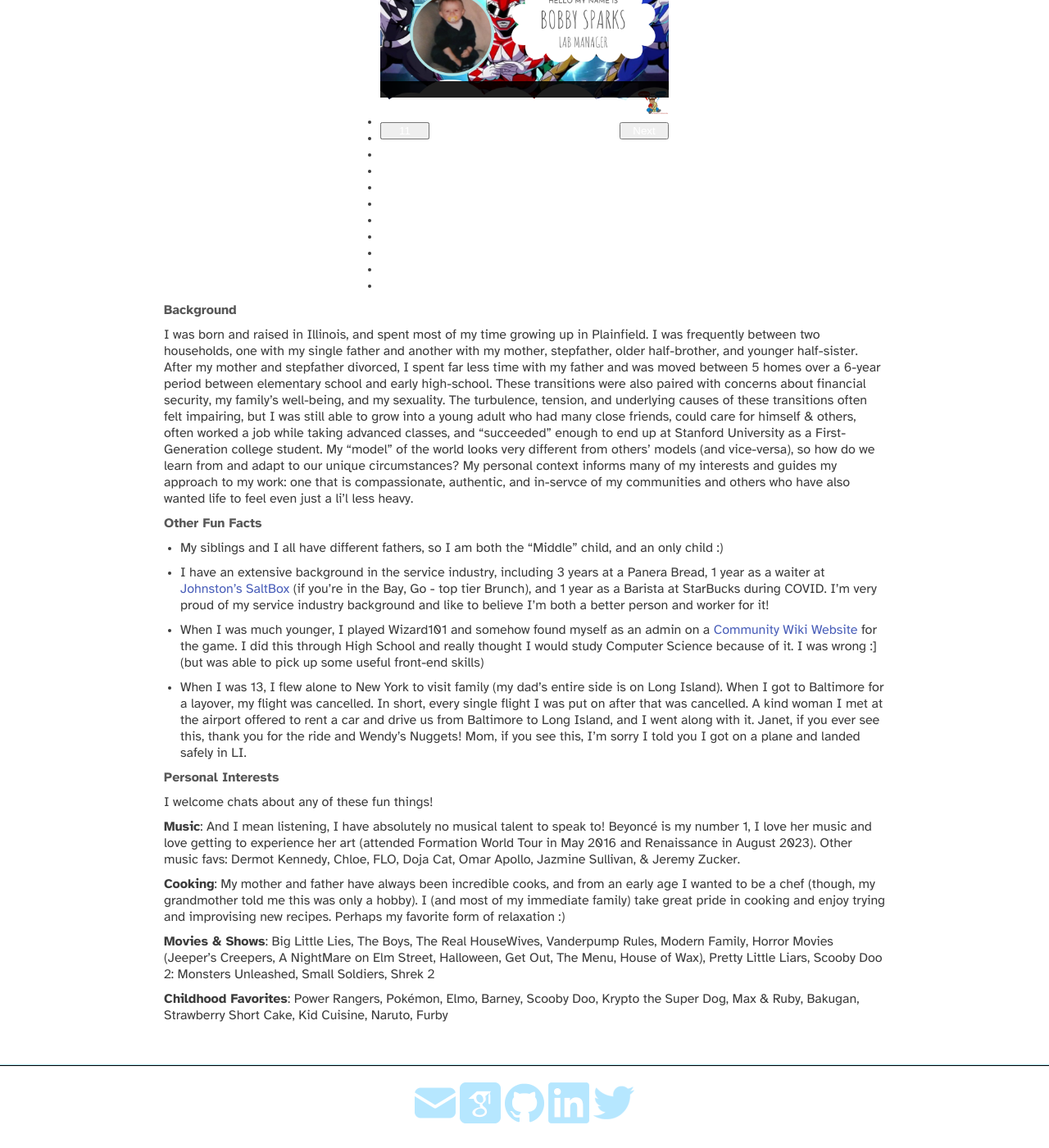
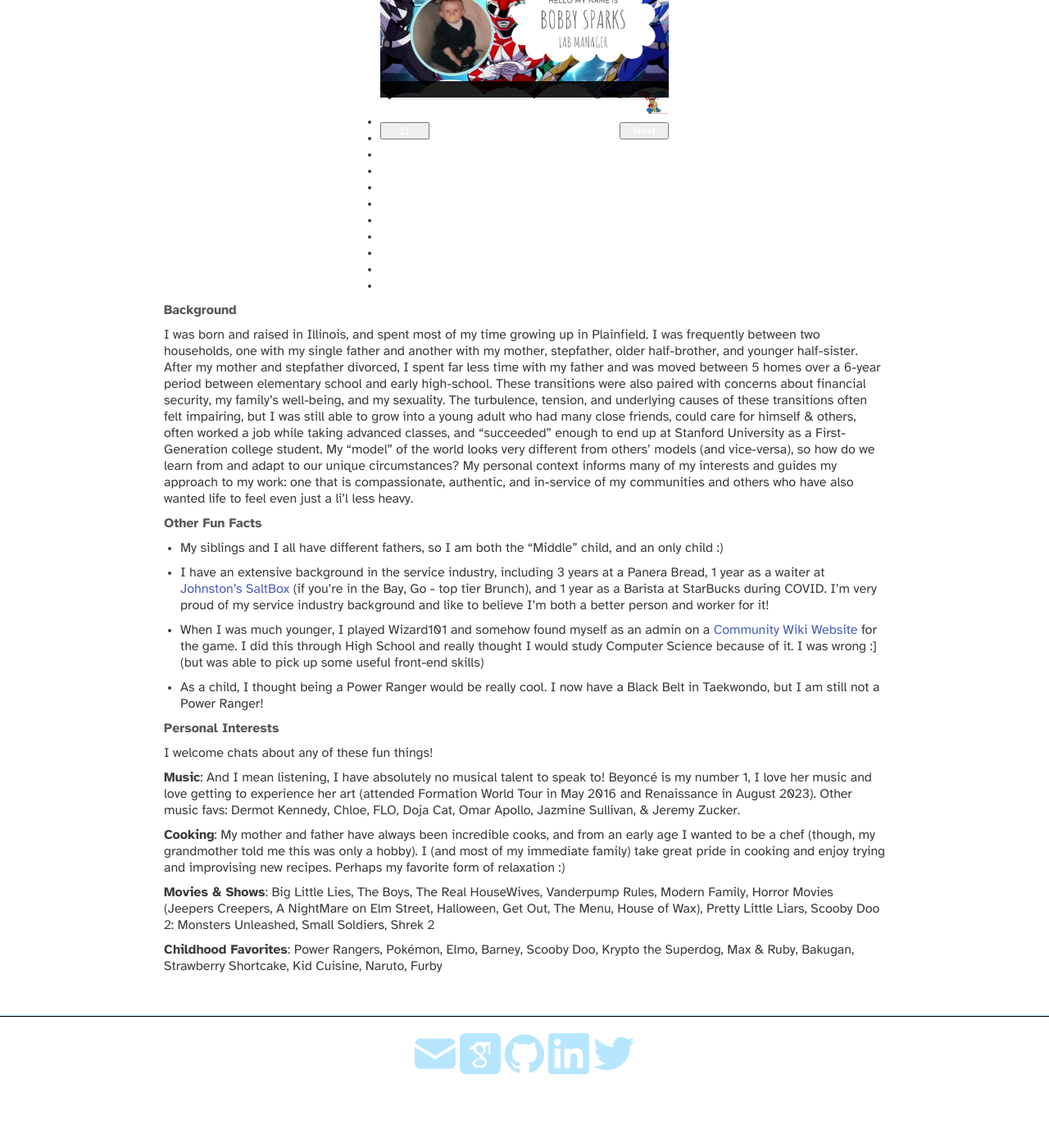
Before and after one commit to rbzsparks/rbzsparks.github.io, a Jekyll site: the page built from 03-personal.md, in a window 1280 px wide and 1400 px high, scrolled down 177 px. Shown: the whole window at 82% size. Built offline with Jekyll 4.4.1, drawn with Linux system fonts in a browser that asks for light colours; nearby versions of some CDN libraries; a script that is not in the unit is left out; after the commit the page ends 1517 px from its top, so only the background shows below that.

Commit message:
corrections

```diff
--- a/03-personal.md
+++ b/03-personal.md
@@ -35,7 +35,7 @@
 
 ### Background
 
- I was born and raised in Illinois, and spent most of my time growing up in Plainfield. I was frequently between two households, one with my single father and another with my mother, stepfather, older half-brother, and younger half-sister. After my mother and stepfather divorced, I spent far less time with my father and was moved between 5 homes over a 6-year period between elementary school and early high-school. These transitions were also paired with concerns about financial security, my family's well-being, and my sexuality. The turbulence, tension, and underlying causes of these transitions often felt impairing, but I was still able to grow into a young adult who had many close friends, could care for himself & others, often worked a job while taking advanced classes, and "succeeded" enough to end up at Stanford University as a First-Generation college student. My "model" of the world looks very different from others' models (and vice-versa), so how do we learn from and adapt to our unique circumstances?  My personal context informs many of my interests and guides my approach to my work: one that is compassionate, authentic, and in-servce of my communities and others who have also wanted life to feel even just a li'l less heavy.
+ I was born and raised in Illinois, and spent most of my time growing up in Plainfield. I was frequently between two households, one with my single father and another with my mother, stepfather, older half-brother, and younger half-sister. After my mother and stepfather divorced, I spent far less time with my father and was moved between 5 homes over a 6-year period between elementary school and early high-school. These transitions were also paired with concerns about financial security, my family's well-being, and my sexuality. The turbulence, tension, and underlying causes of these transitions often felt impairing, but I was still able to grow into a young adult who had many close friends, could care for himself & others, often worked a job while taking advanced classes, and "succeeded" enough to end up at Stanford University as a First-Generation college student. My "model" of the world looks very different from others' models (and vice-versa), so how do we learn from and adapt to our unique circumstances?  My personal context informs many of my interests and guides my approach to my work: one that is compassionate, authentic, and in-service of my communities and others who have also wanted life to feel even just a li'l less heavy.
  <br>
 
 ### Other Fun Facts
@@ -46,7 +46,7 @@
 
 * When I was much younger, I played Wizard101 and somehow found myself as an admin on a [Community Wiki Website](https://www.wizard101central.com/wiki/Wizard101_Wiki) for the game. I did this through High School and really thought I would study Computer Science because of it. I was wrong :\] (but was able to pick up some useful front-end skills)
 
-* When I was 13, I flew alone to New York to visit family (my dad's entire side is on Long Island). When I got to Baltimore for a layover, my flight was cancelled. In short, every single flight I was put on after that was cancelled. A kind woman I met at the airport offered to rent a car and drive us from Baltimore to Long Island, and I went along with it. Janet, if you ever see this, thank you for the ride and Wendy's Nuggets! Mom, if you see this, I'm sorry I told you I got on a plane and landed safely in LI. <br>
+* As a child, I thought being a Power Ranger would be really cool. I now have a Black Belt in Taekwondo, but I am still not a Power Ranger!<br>
 
 ### Personal Interests
 
@@ -56,6 +56,6 @@
 
 **Cooking**: My mother and father have always been incredible cooks, and from an early age I wanted to be a chef (though, my grandmother told me this was only a hobby). I (and most of my immediate family) take great pride in cooking and enjoy trying and improvising new recipes. Perhaps my favorite form of relaxation :\)
 
-**Movies & Shows**: Big Little Lies, The Boys, The Real HouseWives, Vanderpump Rules, Modern Family, Horror Movies (Jeeper's Creepers, A NightMare on Elm Street, Halloween, Get Out, The Menu, House of Wax), Pretty Little Liars, Scooby Doo 2: Monsters Unleashed, Small Soldiers, Shrek 2
+**Movies & Shows**: Big Little Lies, The Boys, The Real HouseWives, Vanderpump Rules, Modern Family, Horror Movies (Jeepers Creepers, A NightMare on Elm Street, Halloween, Get Out, The Menu, House of Wax), Pretty Little Liars, Scooby Doo 2: Monsters Unleashed, Small Soldiers, Shrek 2
 
-**Childhood Favorites**: Power Rangers, Pokémon, Elmo, Barney, Scooby Doo, Krypto the Super Dog, Max & Ruby, Bakugan, Strawberry Short Cake, Kid Cuisine, Naruto, Furby
+**Childhood Favorites**: Power Rangers, Pokémon, Elmo, Barney, Scooby Doo, Krypto the Superdog, Max & Ruby, Bakugan, Strawberry Shortcake, Kid Cuisine, Naruto, Furby
--- a/_layouts/home.html
+++ b/_layouts/home.html
@@ -26,9 +26,9 @@
         <div style = "width:66%; margin: auto">
         <h3 style = "text-align:center">Research Interests</h3>
         <p>
-          There is vast variability across individuals' developmental ecology ('Ecology' in the sense of Bronfenbrenner's Bioecological Model). How do we account for this ecological varability in early learning?
+          There is vast variability across individuals' developmental ecology ('Ecology' in the sense of Bronfenbrenner's Bioecological Model). How do we account for this ecological variability in early learning?
           Broadly, I am interested in how our learning is informed by our ecological context. More specifically, I am interested in
-          how adversity within our early ecology shapes our cognitive and social developement. How do adaptations in our cognition arise in these adverse contexts?
+          how adversity within our early ecology shapes our cognitive and social development. How do adaptations in our cognition arise in these adverse contexts?
           How are our interpersonal beliefs and behaviors impacted by adverse contexts? How do ecological stressors and early learning interact to impact our well-being?
           What aids resilience and how can positive functioning be supported across contexts? I hope to approach these questions using a combination of behavioral
           and computational methods in children and adults.
```
Also changed, not shown: 02-research.md (+3 -3 lines).
